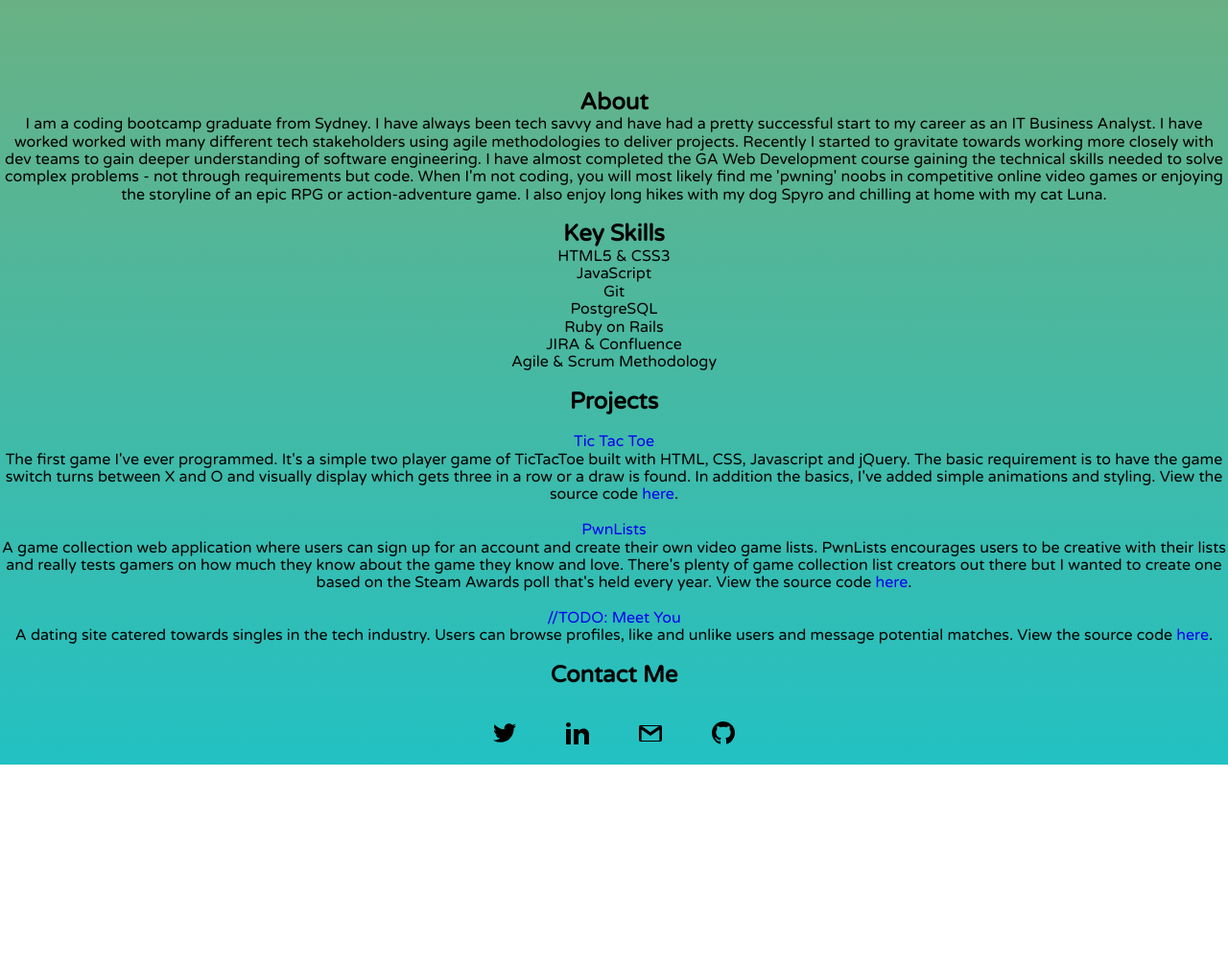
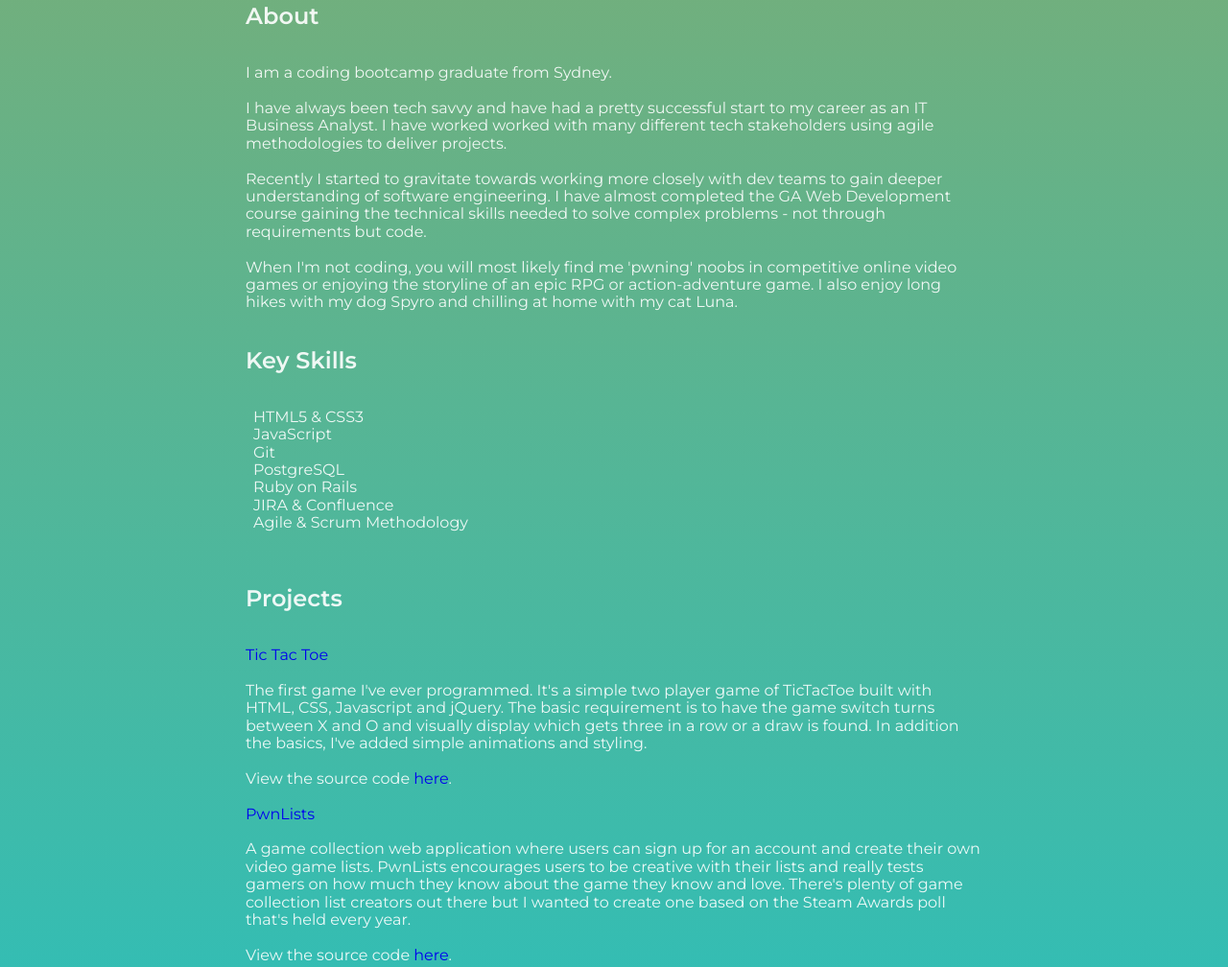
Before and after one commit to shelleyyz/shelleyyz.github.io, a plain HTML site: page index.html in a window 1280 px wide. Shown: the part 1328-2336 px from the top of the page at 96% size. Before the commit the page ends 2125 px from the top, so only its background shows below. Drawn offline with Linux system fonts and the light colour scheme.

Commit message:
styling changes

```diff
--- a/css/main.css
+++ b/css/main.css
@@ -1,4 +1,5 @@
-@import url('https://fonts.googleapis.com/css?family=Varela+Round');
+@import url('https://fonts.googleapis.com/css?family=Nunito|Raleway:400');
+@import url('https://fonts.googleapis.com/css?family=Montserrat:200,300,400,500,600,700');
 
 * {
   padding: 0;
@@ -16,6 +17,8 @@ body {
   padding-top: 20px;
   background-image: url("images/pixel.jpg");
   background-repeat: no-repeat;
+  font-family: 'Montserrat', sans-serif;
+  color: rgba(255, 255, 255, 0.9);
 }
 
 .scroll-icon {
@@ -32,6 +35,7 @@ nav {
   text-transform: uppercase;
   letter-spacing: 1vw;
   word-spacing: 1vw;
+  font-family: 'Raleway', sans-serif;
 }
 
 nav a {
@@ -39,11 +43,12 @@ nav a {
   display: inline-block;
   text-decoration: none;
   font-size: 1.5em;
-  color: white;
+  color: white !important;
 }
 
 nav a :hover {
   background-color: rgb(240, 182, 245);
+  border-radius: 4px;
 }
 
 header {
@@ -60,7 +65,7 @@ header {
   margin: 0 auto; /* Gives that scrolling effect as the typing happens */
   letter-spacing: .15em; /* Adjust as needed */
   animation:
-  typing 4.5s steps(55, end),
+  typing 6s steps(100, end),
   blink-caret .90s step-end infinite;
 }
 
@@ -85,7 +90,7 @@ header {
 #avatar {
   border-radius: 75%;
   border: solid #ACDE64;
-  margin-bottom: 10vw;
+  margin-bottom: 3vw;
 }
 
 #intro-text {
@@ -93,18 +98,24 @@ header {
   font-size: 1em;
 }
 
+h2 {
+  font-weight: 600;
+}
+
+.main-text {
+  max-width: 60vw;
+  margin: 0 auto;
+  text-align: left;
+}
+
 /* list styling */
 li {
   list-style-type: none;
+  padding-left: 8px;
 }
 
 a {
   text-decoration: none;
-}
-
-footer {
-  bottom: 30px !important;
-  max-width: 100vw !important;
 }
 
 /* social media */
--- a/index.html
+++ b/index.html
@@ -1,5 +1,6 @@
 <!DOCTYPE html>
 <html lang="en">
+
 <head>
   <meta charset="UTF-8">
   <meta name="viewport" content="width=device-width, initial-scale=1.0">
@@ -9,14 +10,23 @@
   <link rel="stylesheet" href="css/main.css">
   <link href="css/images/favicon.png" rel="icon" type="image/png" />
 </head>
+
 <body>
 
 
   <nav>
-    <a href="#"><li id="home">Home</li></a>
-    <a href="#"><li id="about">About</li></a>
-    <a href="#"><li id="projects">Projects</li></a>
-    <a href="#"><li id="contact">Contact</li></a>
+    <a href="#">
+      <li id="home">Home</li>
+    </a>
+    <a href="#">
+      <li id="about">About</li>
+    </a>
+    <a href="#">
+      <li id="projects">Projects</li>
+    </a>
+    <a href="#">
+      <li id="contact">Contact</li>
+    </a>
   </nav>
 
 
@@ -34,33 +44,48 @@
 
     <img class="scroll-icon" src="css/images/scroll-icon.svg" alt="scroll icon">
 
-<header></header> <!-- makes sure html content remains under the image -->
+    <header></header>
+    <!-- makes sure html content remains under the image -->
 
     <div id="gradient-background">
 
       <main>
 
-  <img id="avatar" src="css/images/sz-avatar.jpeg"/>
+        <img id="avatar" src="css/images/sz-avatar.jpeg" />
 
         <br>
 
+        <div class="main-text">
+
           <h2 id="about-heading">About</h2>
 
-    <p id="about-text">
+          <p>
 
-      I am a coding bootcamp graduate from Sydney.
+            <br>
+            <br> I am a coding bootcamp graduate from Sydney.
 
-      I have always been tech savvy and have had a pretty successful start to my career as an IT Business Analyst. I have worked worked with many different tech stakeholders using agile methodologies to deliver projects.
+            <br>
+            <br> I have always been tech savvy and have had a pretty successful start to my career as an IT Business Analyst. I have worked worked with many different tech stakeholders using agile methodologies to deliver projects.
 
-      Recently I started to gravitate towards working more closely with dev teams to gain deeper understanding of software engineering. I have almost completed the GA Web Development course gaining the technical skills needed to solve complex problems - not through requirements but code.
+            <br>
+            <br> Recently I started to gravitate towards working more closely with dev teams to gain deeper understanding of software engineering. I have almost completed the GA Web Development course gaining the technical skills needed to solve complex
+            problems - not through requirements but code.
 
-      When I'm not coding, you will most likely find me 'pwning' noobs in competitive online video games or enjoying the storyline of an epic RPG or action-adventure game. I also enjoy long hikes with my dog Spyro and chilling at home with my cat Luna.
+            <br>
+            <br> When I'm not coding, you will most likely find me 'pwning' noobs in competitive online video games or enjoying the storyline of an epic RPG or action-adventure game. I also enjoy long hikes with my dog Spyro and chilling at home with
+            my cat Luna.
+
+            <br>
+            <br>
 
           </p>
 
           <br>
 
-    <ul><h2>Key Skills</h2>
+          <ul>
+            <h2>Key Skills</h2>
+            <br>
+            <br>
             <li>HTML5 & CSS3</li>
             <li>JavaScript</li>
             <li>Git</li>
@@ -68,6 +93,8 @@
             <li>Ruby on Rails</li>
             <li>JIRA & Confluence</li>
             <li>Agile & Scrum Methodology</li>
+            <br>
+            <br>
           </ul>
 
           <br>
@@ -75,13 +102,16 @@
           <h2 id="projects-heading">Projects</h2>
 
           <br>
+          <br>
 
           <a href="https://shelleyyz.github.io/tic-tac-toe/">Tic Tac Toe</a>
 
           <br>
+          <br>
 
           <p>
-    The first game I've ever programmed. It's a simple two player game of TicTacToe built with HTML, CSS, Javascript and jQuery. The basic requirement is to have the game switch turns between X and O and visually display which gets three in a row or a draw is found. In addition the basics, I've added simple animations and styling. View the source code <a href="https://github.com/shelleyyz/tic-tac-toe">here</a>.
+            The first game I've ever programmed. It's a simple two player game of TicTacToe built with HTML, CSS, Javascript and jQuery. The basic requirement is to have the game switch turns between X and O and visually display which gets three in a row or a draw
+            is found. In addition the basics, I've added simple animations and styling.<br><br> View the source code <a href="https://github.com/shelleyyz/tic-tac-toe">here</a>.
           </p>
 
           <br>
@@ -89,39 +119,43 @@
           <a href="https://pwnlist.herokuapp.com/">PwnLists</a>
 
           <br>
+          <br>
 
           <p>
-    A game collection web application where users can sign up for an account and create their own video game lists. PwnLists encourages users to be creative with their lists and really tests gamers on how much they know about the game they know and love. There's plenty of game collection list creators out there but I wanted to create one based on the Steam Awards poll that's held every year. View the source code <a href="https://github.com/shelleyyz/pwnlists">here</a>.
+            A game collection web application where users can sign up for an account and create their own video game lists. PwnLists encourages users to be creative with their lists and really tests gamers on how much they know about the game they know and love.
+            There's plenty of game collection list creators out there but I wanted to create one based on the Steam Awards poll that's held every year. <br><br>View the source code <a href="https://github.com/shelleyyz/pwnlists">here</a>.
           </p>
 
+          <br>
           <br>
 
           <a href="https://todo-meetyou.herokuapp.com/">//TODO: Meet You</a>
 
           <br>
+          <br>
 
           <p>
-    A dating site catered towards singles in the tech industry. Users can browse profiles, like and unlike users and message potential matches. View the source code <a href="https://github.com/shelleyyz/dating-web">here</a>.
+            A dating site catered towards singles in the tech industry. Users can browse profiles, like and unlike users and message potential matches.<br><br> View the source code <a href="https://github.com/shelleyyz/dating-web">here</a>.
           </p>
 
+          <br>
           <br>
 
           <h2 id="contact-heading">Contact Me</h2>
 
           <br>
-
-<footer>
+          <br>
 
           <a id="twitter" href="https://twitter.com/shelleyyz91" target="_blank"><img src="css/images/twitter.svg" /></a>
           <a id="linkedin" href="https://www.linkedin.com/in/shelley-zhang/" target="_blank"><img src="css/images/linkedin.svg" /></a>
           <a id="mail" href="mailto:shelleyyz91@gmail.com" target="_blank"><img src="css/images/mail.svg" /></a>
           <a id="github" href="https://github.com/shelleyyz" target="_blank"><img src="css/images/github.svg" /></a>
 
-</footer>
-
+        </div>
     </div>
   </div>
   <script src="js/jquery.js"></script>
   <script src="js/main.js"></script>
 </body>
+
 </html>
--- a/js/main.js
+++ b/js/main.js
@@ -15,6 +15,7 @@ $("#home").click(function(e) {
   }, 1100);
 });
 
+//onclick of about go to avatar
 $("#about").click(function(e) {
     e.preventDefault();
       $('html, body').animate({
```
Lines whose indentation alone changed are shown as unchanged.
